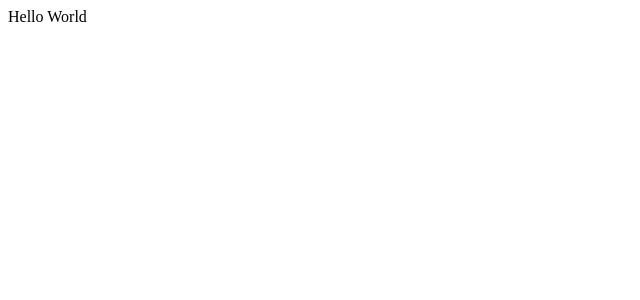
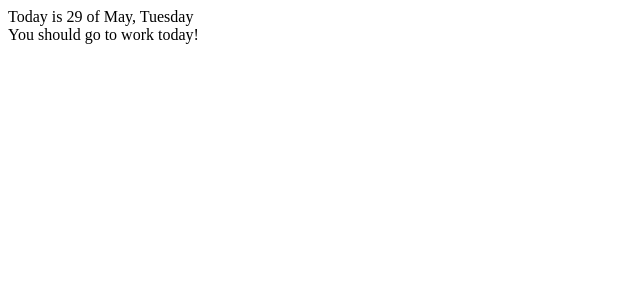
Before and after one commit to GroceriStar/react-only-intern-19, a React (Create React App) app: page / in a window 1280 px wide. Shown: the top 300 px of the page, without its empty margins (0-640 px from the left). Built offline with nearby package versions, Linux system fonts and the light colour scheme.

Commit message:
Git Pushed

```diff
--- a/src/App.js
+++ b/src/App.js
@@ -1,13 +1,42 @@
 import React, { Component } from 'react';
+import './App.css';
+
+class App extends Component {
+
+  getDayName(number){
+    let days = ['Sunday', 'Monday', 'Tuesday', 'Wednesday', 'Thursday', 'Friday', 'Saturday'];
+    return days[number];
+  }
+
+  getMonthName(number){
+    let months = ['January', 'February', 'March', 'April', 'May', 'June', 'July', 'August', 'September', 'October', 'November', 'December'];
+    return months[number];
+  }
 
 
-class App extends Component {
   render() {
-    return (
-      <div className="App">
-        <div> Hello World </div>
-      </div>
-    );
+
+    // Get Current Day
+    let dateObject = new Date();
+    let today = dateObject.getDay();
+    let month = dateObject.getMonth();
+    let date = dateObject.getDate();
+
+    // If Weekend
+    if(today === 6 || today === 0)
+      return ( <div class = "Mid">
+               <div> Today is {date} of {this.getMonthName(month)}, {this.getDayName(today)} </div>
+               <div>You can watch TV all day today!</div>
+
+             </div>
+             );
+      else {
+        return ( <div class = "NMid">
+                <div> Today is {date} of {this.getMonthName(month)}, {this.getDayName(today)} </div>
+                 <div>You should go to work today!</div>
+               </div>
+               );
+      }
   }
 }
 
```
